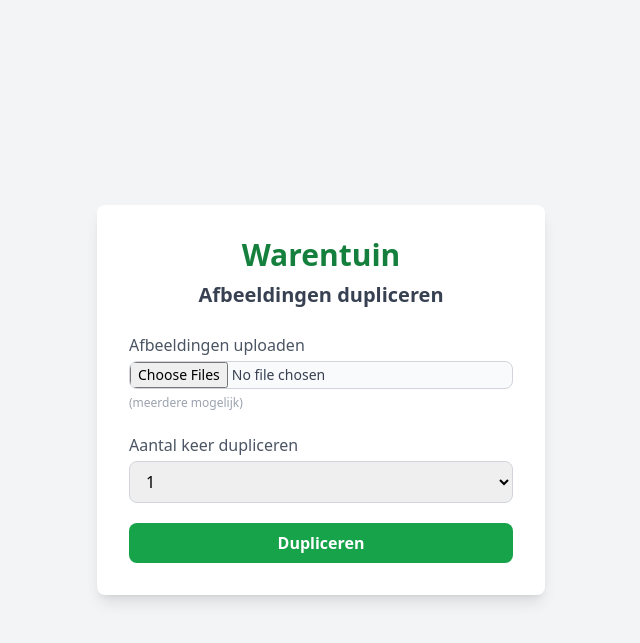
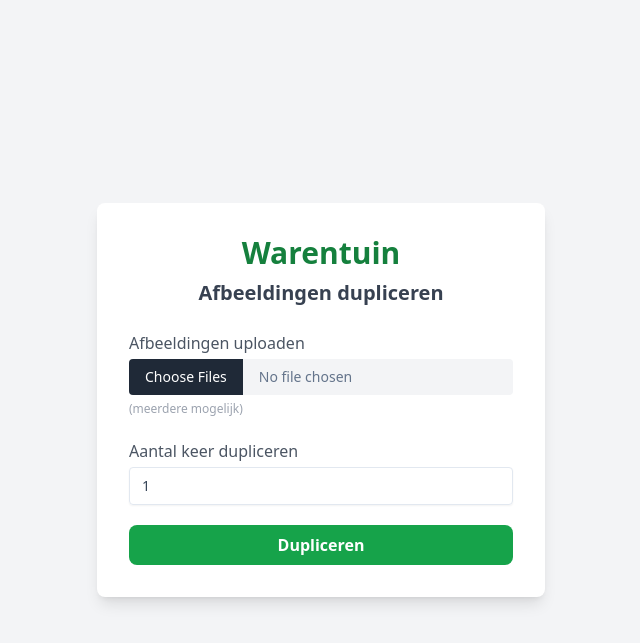
Before and after one commit to JariKN01/ImageDub, a Flask app: page / in a window 1280 px wide. Shown: the top 643 px of the page, without its empty margins (319-959 px from the left). Run offline with Flask 3, Linux system fonts and the light colour scheme; the visitor is signed in with stand-in values (Sample User, id 1); some libraries are stand-ins or nearby versions.

Commit message:
Updating style index page

```diff
--- a/templates/index.html
+++ b/templates/index.html
@@ -22,12 +22,13 @@
         <form method="post" enctype="multipart/form-data" class="space-y-5">
             <div>
                 <label class="block text-gray-600 font-medium mb-1" for="images">Afbeeldingen uploaden</label>
-                <input class="block w-full text-sm text-gray-700 border border-gray-300 rounded-lg cursor-pointer bg-gray-50 focus:outline-none focus:ring-2 focus:ring-green-400" type="file" id="images" name="images" accept="image/*" multiple required>
+                <input class="w-full text-slate-500 font-medium text-sm bg-gray-100 file:cursor-pointer cursor-pointer file:border-0 file:py-2 file:px-4 file:mr-4 file:bg-gray-800 file:hover:bg-gray-700 file:text-white rounded" type="file" id="images" name="images" accept="image/*" multiple required>
                 <span class="text-xs text-gray-400">(meerdere mogelijk)</span>
             </div>
             <div>
                 <label class="block text-gray-600 font-medium mb-1" for="count">Aantal keer dupliceren</label>
-                <select class="block w-full border border-gray-300 rounded-lg px-3 py-2 focus:outline-none focus:ring-2 focus:ring-green-400" id="count" name="count">
+                <select class="w-full bg-transparent placeholder:text-slate-400 text-slate-700 text-sm border border-slate-200 rounded pl-3 pr-8 py-2 transition duration-300 ease focus:outline-none focus:border-slate-400 hover:border-slate-400 shadow-sm focus:shadow-md appearance-none cursor-pointer"
+                        id="count" name="count">
                     <option value="1">1</option>
                     <option value="2">2</option>
                     <option value="4">4</option>
```
